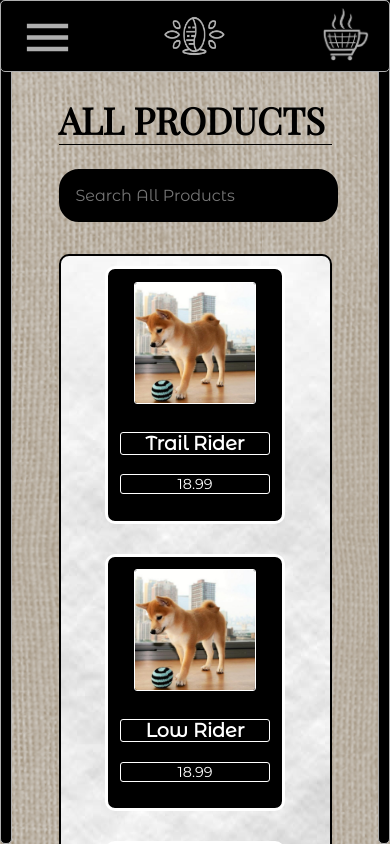
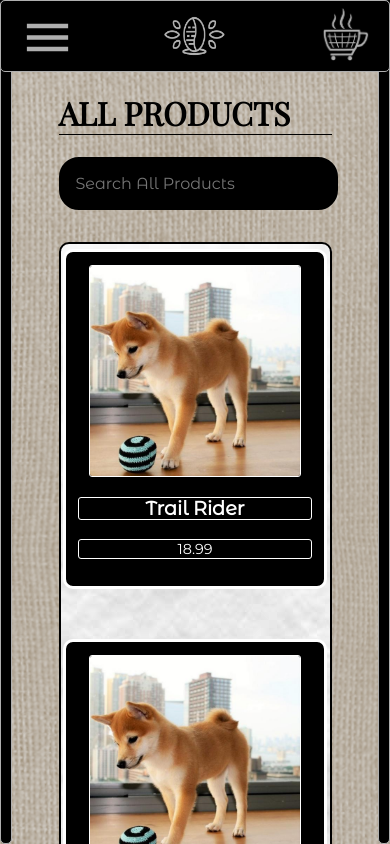
Before and after one commit to caelinp/rider-coffee-roaster, a React (Create React App) app: page /rider-coffee-roaster/products in a window 390 px wide. Built offline with nearby package versions, Linux system fonts and the light colour scheme.

Commit message:
fixed formatting in featured roasts page

```diff
--- a/src/AllProductsPage.css
+++ b/src/AllProductsPage.css
@@ -80,7 +80,7 @@ body, html {
   grid-template-columns: repeat(auto-fill, minmax(200px, 1fr));
   height: 100%;
   padding: 20px;
-  gap: 30px;
+  gap: 50px;
   justify-items: center;
 }
 
@@ -94,6 +94,7 @@ body, html {
   flex-direction: column;
   align-items: center;
   height: fit-content;
+  width: 90%;
   border: 3px solid #FFF;
   border-radius: 10px;
   overflow: hidden;
@@ -104,20 +105,13 @@ body, html {
   transform: scale(1.03) translateY(5px);
 }
 
-.product-image-gridview-container {
-  width: 200px;
-  max-width: 100%;
-  height: 200px;
-  max-height: 100%;
-  overflow: hidden;
-}
-
 .product-image-gridview {
-  width: 80%;
-  height: 80%;
+  width: 90%;
+  height: 90%;
   object-fit: cover;
   border: 1px solid #FFF;
   border-radius: 3px;
+  margin-bottom: 20px;
 }
 
 .product-details {
@@ -164,6 +158,11 @@ body, html {
   background-color: transparent;
 }
 
+.all-products-header  {
+  font-size: 4rem;
+  word-wrap: break-word;
+}
+
 @media (max-width: 768px) {
   .all-products-header {
     font-size: 3rem;
@@ -176,48 +175,14 @@ body, html {
 
 @media (max-width: 400px) {
   .all-products-header {
-    font-size: 2.3rem;
-  }
-
-  .product-card {
-    max-width: 150px;
-  }
-
-  .product-image-gridview-container {
-    width: 150px;
-    height: 150px;
+    font-size: 2rem;
   }
 
   .products-grid {
-    padding: 10px;
+    display: grid;
+    grid-template-columns: repeat(auto-fill, minmax(100%, 1fr));
+    height: 100%;
+    padding: 5px;
+
   }
 }
-
-@media (max-width: 300px) {
-
-  .product-card {
-    transform: translateX(-15px);
-  }
-
-  .product-card:hover {
-    transform: scale(1.03) translateX(-15px);
-  }
-
-}
-
-@media (max-width: 280px) {
-
-  .product-card {
-    transform: translateX(-27px);
-    max-width: 120px;
-  }
-
-  .product-image-gridview-container {
-    width: 120px;
-    height: 120px;
-  }
-
-  .product-card:hover {
-    transform: scale(1.03) translateX(-27px);
-  }
-}
--- a/src/AllProductsPage.tsx
+++ b/src/AllProductsPage.tsx
@@ -68,9 +68,7 @@ const AllProductsPage = () => {
                   key={product.id}
                   className="product-card"
                 >
-                  <div className="product-image-gridview-container">
-                    <DynamicImage className="product-image-gridview" imageUrl={product.imageUrl} alt={product.name} />
-                  </div>
+                  <DynamicImage className="product-image-gridview" imageUrl={product.imageUrl} alt={product.name} />
                   <div className="product-details">
                     <h3 className="product-name">{product.name}</h3>
                     <p className="product-price">{product.price}</p>
--- a/src/FeaturedProductsPage.css
+++ b/src/FeaturedProductsPage.css
@@ -8,6 +8,7 @@ body, html {
   font-size: 4rem;
   border-bottom: 1px solid black;
   width: 100%;
+  word-wrap: break-word;
 }
 
 .featured-products-page {
@@ -36,16 +37,12 @@ body, html {
   margin-right: var(--black-bar-width);
   margin-top: var(--black-bar-top-height);
   display: flex;
-  flex-direction: column; /* Stack product cards in a column */
-  align-items: center; /* Center-align the cards horizontally */
+  flex-direction: column;
+  align-items: center;
   gap: 20px;
-  overflow-y: auto; /* Enable vertical scroll if content exceeds container */
+  overflow-y: auto;
   justify-content: center;
   min-height: calc(100vh - var(--black-bar-top-height));
-}
-
-.product-card-all-products-link {
-  text-decoration: none;
 }
 
 .product-card-featured {
@@ -57,10 +54,11 @@ body, html {
   flex-direction: column;
   align-items: center;
   justify-content: center;
-  border: 3px solid #FFF; /* Add a border to the container for visualization */
+  border: 3px solid #FFF;
   border-radius: 10px;
   height: auto;
-
+  padding: 15px 5px;
+  text-decoration: none;
 }
 
 .product-card-featured:hover {
@@ -69,20 +67,12 @@ body, html {
 }
 
 .product-image-featured {
-  margin-top: 10px;
   width: 90%;
   height: 90%;
   object-fit: cover;
-  border: 1px solid #FFF; /* Add a border to the container for visualization */
-  border-radius: 5px;
-}
-
-.product-image-featured-container {
-  padding: 10px 0;
-  width: 100%;
-  height: 100%;
-  border: 1px solid #FFF; /* Add a border to the container for visualization */
-  border-radius: 10px;
+  border: 1px solid #FFF;
+  border-radius: 3px;
+  margin-bottom: 20px;
 }
 
 .product-details-featured {
@@ -158,6 +148,16 @@ body, html {
   background-color: transparent;
 }
 
+.featured-products-container {
+  display: grid;
+  grid-template-columns: repeat(auto-fill, minmax(1fr, 1fr));
+  height: 100%;
+  padding: 20px;
+  gap: 50px;
+  justify-items: center;
+  margin-bottom: 50px;
+}
+
 @media (max-width: 768px) {
 
   .product-image-featured {
--- a/src/FeaturedProductsPage.tsx
+++ b/src/FeaturedProductsPage.tsx
@@ -39,31 +39,24 @@ const FeaturedProductsPage = () => {
       <div className="featured-products-content-and-bottom">
         <div className="featured-products-content">
           <h1 className="featured-header">Featured Roasts</h1>
+          <div className="featured-products-container">
             {featuredProducts.map((product) => (
-            <div className="link-container" key={product.id}>
               <Link
                 id="product-card-featured-products-link"
                 to={`/rider-coffee-roaster/products/` + product.id + "/" + formatString(product.name) }
                 key={product.id}
-                className="product-link"
+                className="product-card-featured"
               >
-                <div className="product-card-featured" key={product.id}>
-                  <div className="product-image-featured-container">
                 <DynamicImage className="product-image-featured" imageUrl={product.imageUrl} alt={product.name} />
-                  </div>
                 <div className="product-details-featured">
                   <h2 className="product-name-featured">{product.name}</h2>
                   <p className="product-roast-featured">{product.roast.toLowerCase()}</p>
                   <p className="product-notes-featured">notes: {product.notes}</p>
                   <p className="product-farm-featured">{product.farm}</p>
                 </div>
+              </Link>
+            ))}
           </div>
-                <br></br>
-                <br></br>
-                <br></br>
-              </Link>
-            </div>
-          ))}
         </div>
         <div className="black-bar-bottom"></div>
       </div>
--- a/src/ShoppingCartPage.css
+++ b/src/ShoppingCartPage.css
@@ -319,6 +319,15 @@ input[type="number"] {
     transform: scale(1.05);
 }
 
+.order-item-product-name {
+    text-decoration: none;
+}
+
+#order-item-product-link {
+    text-decoration: none;
+    color: black;
+}
+
 @media (max-width: 1150px) {
     #order-item-product-name-and-image-container {
         margin: 20px 0 20px 0;
```
Lines whose indentation alone changed are shown as unchanged.
